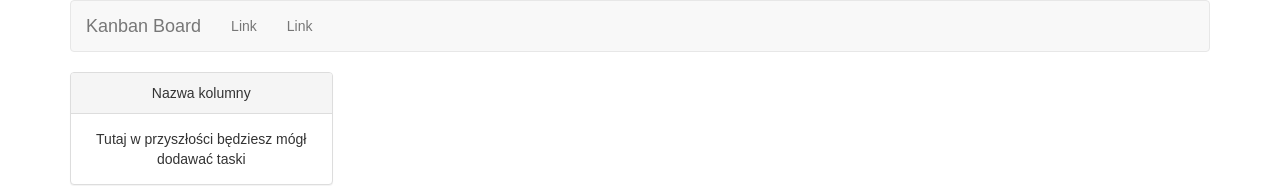
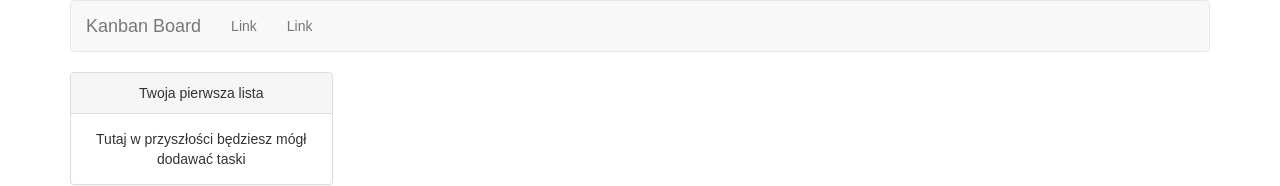
Before and after one commit to bdnvrk/kanban-board, a React (Create React App) app: page / in a window 1280 px wide. Shown: the top 186 px of the page. Built offline with nearby package versions, Linux system fonts and the light colour scheme.

Commit message:
Display lists from state

```diff
--- a/src/components/Board/index.js
+++ b/src/components/Board/index.js
@@ -1,14 +1,24 @@
 import React from 'react';
+import { connect } from 'react-redux';
+import map from 'lodash/fp/map';
 import List from '../List';
 import Header from '../Header';
 
-const Board = () => (
+const Board = ({ lists }) => (
   <div className="container">
     <Header />
     <div className="row">
-      <List />
+      {map(list => {
+        return (
+          <List key={list.id} name={list.name} />
+        );
+      })(lists)}
     </div>
   </div>
 );
 
-export default Board;
+const mapStateToProps = (state) => ({
+  lists: state.lists,
+});
+
+export default connect(mapStateToProps)(Board);
--- a/src/components/List/index.js
+++ b/src/components/List/index.js
@@ -1,13 +1,13 @@
 import React from 'react';
 import Panel from 'react-bootstrap/lib/Panel';
 
-const Column = () => (
+const List = ({ name }) => (
   <div className="col-xs-3">
     <Panel>
-      <Panel.Heading>Nazwa kolumny</Panel.Heading>
+      <Panel.Heading>{name}</Panel.Heading>
       <Panel.Body>Tutaj w przyszłości będziesz mógł dodawać taski</Panel.Body>
     </Panel>
   </div>
 );
 
-export default Column;
+export default List;
```
